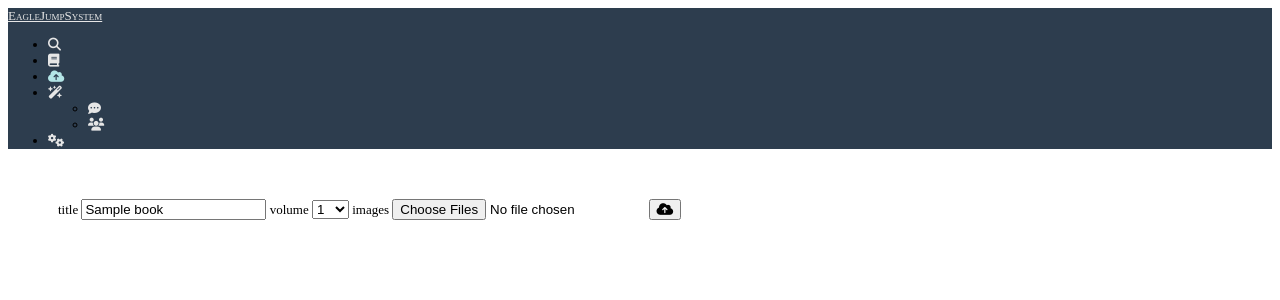
After one commit to mzp/EagleJumpSystem, a Flask app: template app/templates/upload/new.html in a window 1280 px wide. The commit adds this page. Shown: the top 300 px of the page. Run offline with Flask 2, Linux system fonts and the light colour scheme; the template is opened without the code that fills it: most values are stand-ins (such as "Sample title", 1, 10 or a date in 2020); style sheets or scripts are compiled from the project's sources; some libraries are stand-ins or nearby versions.

Commit message:
:snake: add pages.upload form

```diff
--- a/app/main.py
+++ b/app/main.py
@@ -1,21 +1,15 @@
 from flask import Flask, url_for, render_template, redirect, request
 from pages.books import books
+from pages.upload import upload
 
 app = Flask(__name__)
 app.config.update(DEBUG=True)
 app.register_blueprint(books)
+app.register_blueprint(upload)
 
 @app.route("/")
 def index():
     return render_template('index.html')
-
-@app.route("/input_files")
-def input_files():
-    return render_template('input_files.html')
-
-@app.route("/import", methods=['POST'])
-def import_files():
-    return "not yet"
 
 @app.route("/fonts/<path:filename>")
 def fonts(filename):
--- a/app/templates/base.html
+++ b/app/templates/base.html
@@ -24,8 +24,8 @@
             <i class="fa fa-book"></i>
           </a>
         </li>
-        <li class="pure-menu-item {% if 'input_files' == active_page %}pure-menu-selected{% endif %}">
-          <a href="{{url_for('input_files')}}" class="pure-menu-link">
+        <li class="pure-menu-item {% if 'upload' == active_page %}pure-menu-selected{% endif %}">
+          <a href="{{url_for('upload.index')}}" class="pure-menu-link">
             <i class="fa fa-cloud-upload"></i>
           </a>
         </li>
--- /dev/null
+++ b/app/templates/upload/new.html
@@ -0,0 +1,22 @@
+{% extends "base.html" %}
+{% set active_page = 'upload' -%}
+{% block content %}
+<form class="pure-form pure-form-stacked" action={{url_for('upload.create', id=book.id)}} method="POST">
+  <label for="title">title</label>
+  <input id="title" name="title" type="text" value="{{book.title}}" readonly />
+
+  <label for="volume">volume</label>
+  <select id="volume" name="volume">
+    {% for i in range(1, book.volume | int + 1) %}
+    <option value={{i}}>{{i}}</option>
+    {% endfor %}
+  </select>
+
+  <label for="images">images</label>
+  <input id="images" name="images" type="file" multiple accept="image/*" />
+
+  <button type="submit" class="pure-button pure-button-primary">
+    <i class="fa fa-cloud-upload"></i>
+  </button>
+</form>
+{% endblock %}
```
Also changed, not shown: app/pages/upload.py (added, +18 -0 lines), app/templates/input_files.html (deleted, +0 -27 lines), app/templates/upload/index.html (added, +9 -0 lines).
